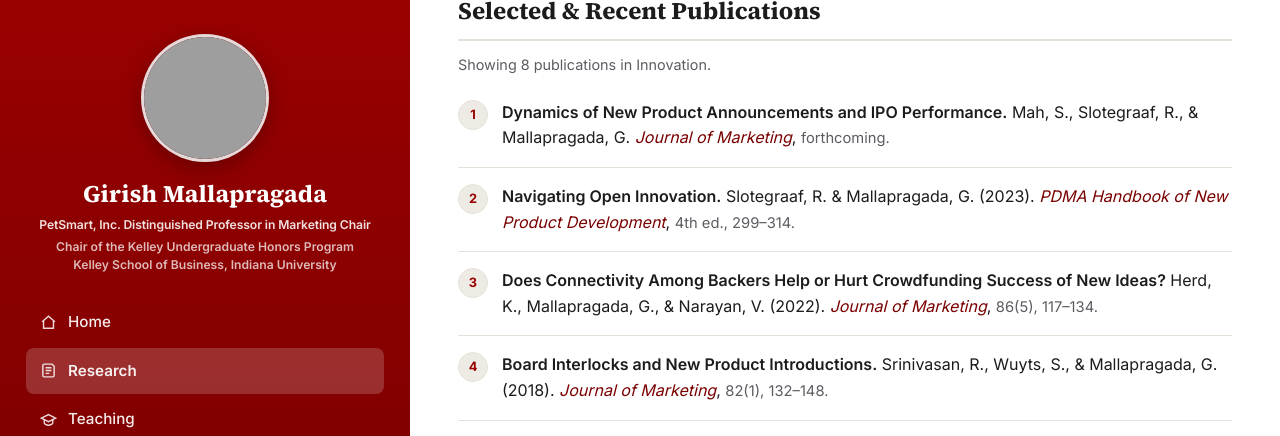
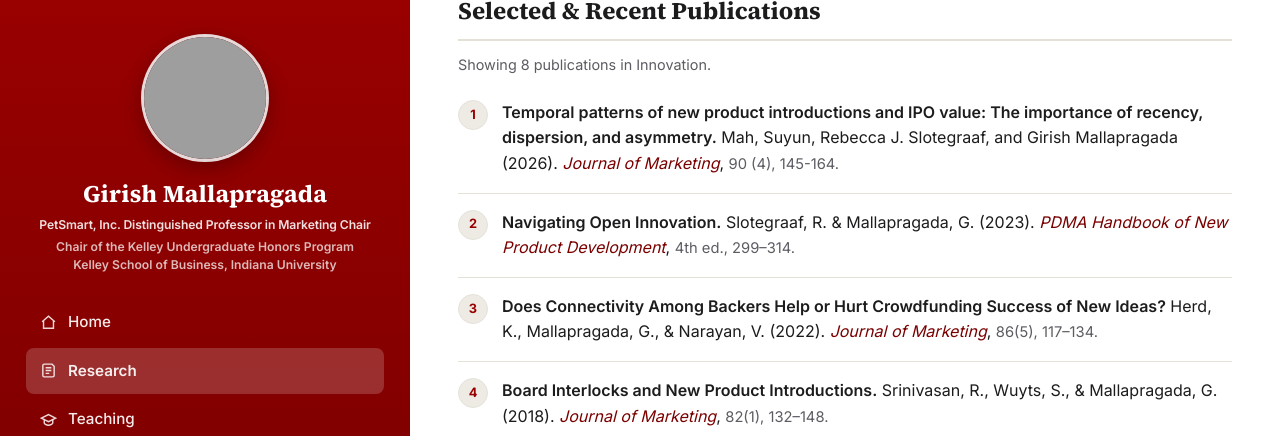
Before and after one commit to girishm77/girishm77.github.io, a plain HTML site: page index.html in a window 1280 px wide. Both pictures are taken after a click on the button "Innovation". Shown: the part 469-905 px from the top of the page. Drawn offline with Linux system fonts and the light colour scheme; grey boxes are pictures that could not be loaded.

Commit message:
Update index.html

```diff
--- a/index.html
+++ b/index.html
@@ -381,7 +381,7 @@
         <h2 class="sec" id="selected-publications">Selected &amp; Recent Publications</h2>
         <p class="pub-filter-status" id="pub-filter-status" aria-live="polite">Showing all selected and recent publications.</p>
         <ol class="pubs">
-          <li data-topics="innovation new-product-development marketing-strategy"><span class="ptitle">Dynamics of New Product Announcements and IPO Performance.</span> Mah, S., Slotegraaf, R., &amp; Mallapragada, G. <span class="pvenue">Journal of Marketing</span>, <span class="pmeta">forthcoming.</span></li>
+          <li data-topics="innovation new-product-development marketing-strategy"><span class="ptitle">Temporal patterns of new product introductions and IPO value: The importance of recency, dispersion, and asymmetry.</span> Mah, Suyun, Rebecca J. Slotegraaf, and Girish Mallapragada (2026). <span class="pvenue">Journal of Marketing</span>, <span class="pmeta">90 (4), 145-164.</span></li>
           <li data-topics="interfirm-governance marketing-strategy marketing-channels"><span class="ptitle">To Acquire or To Ally? The Impact of Strategic Emphasis on Governance Mode Choice.</span> Mallapragada, G., Bommaraju, R., Kumar, A., &amp; Pedada, K. (2025). <span class="pvenue">Journal of Marketing Research</span>, <span class="pmeta">62(4), 645–663.</span></li>
           <li data-topics="marketing-strategy social-media text-analysis"><span class="ptitle">Navigating Geopolitical Turmoil: Corporate Responses to the Ukraine War and Its Impact on Consumer Mindset.</span> Ganesan, S. &amp; Mallapragada, G. (2024). <span class="pvenue">Journal of Public Policy &amp; Marketing</span>, <span class="pmeta">44(1), 122–139.</span></li>
           <li data-topics="innovation open-user-innovation new-product-development"><span class="ptitle">Navigating Open Innovation.</span> Slotegraaf, R. &amp; Mallapragada, G. (2023). <span class="pvenue">PDMA Handbook of New Product Development</span>, <span class="pmeta">4th ed., 299–314.</span></li>
```
